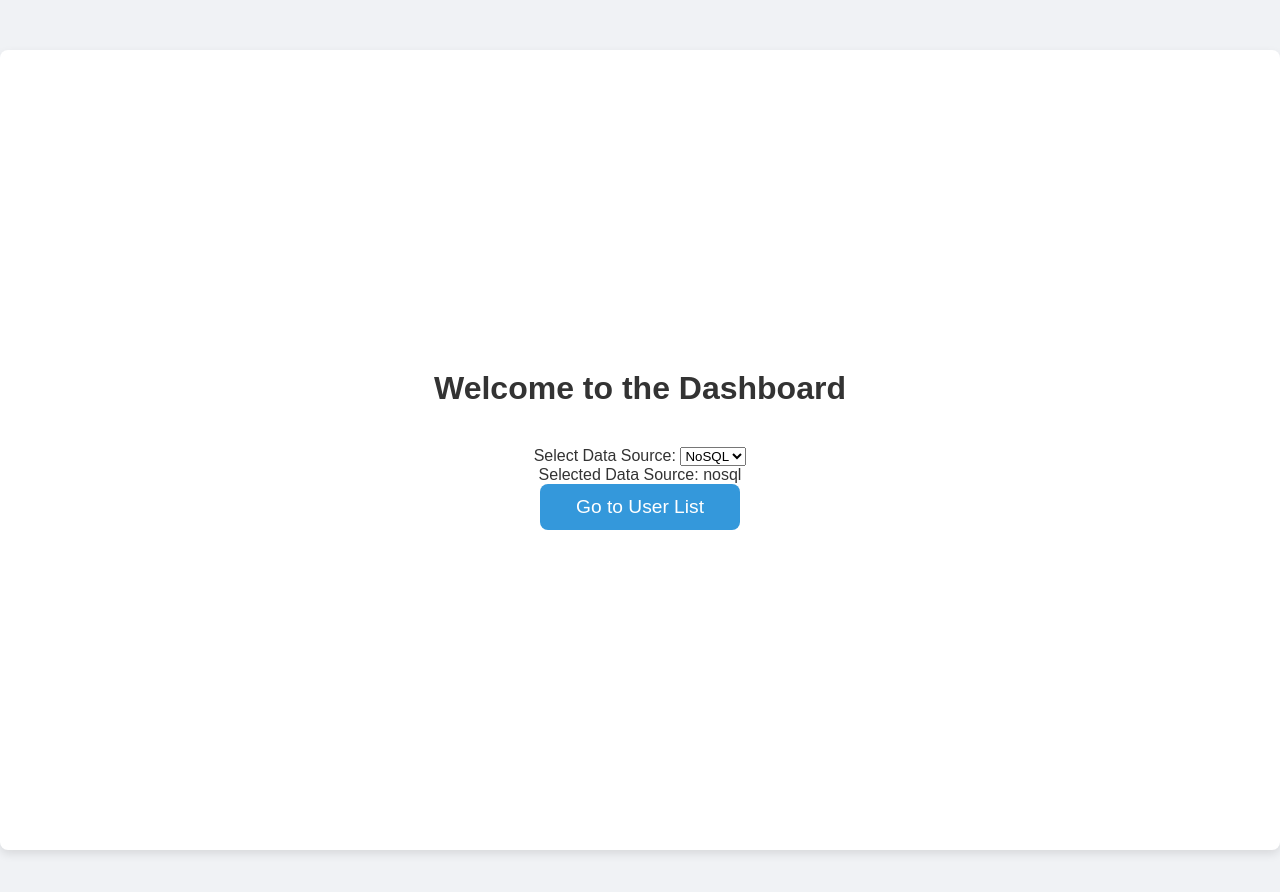
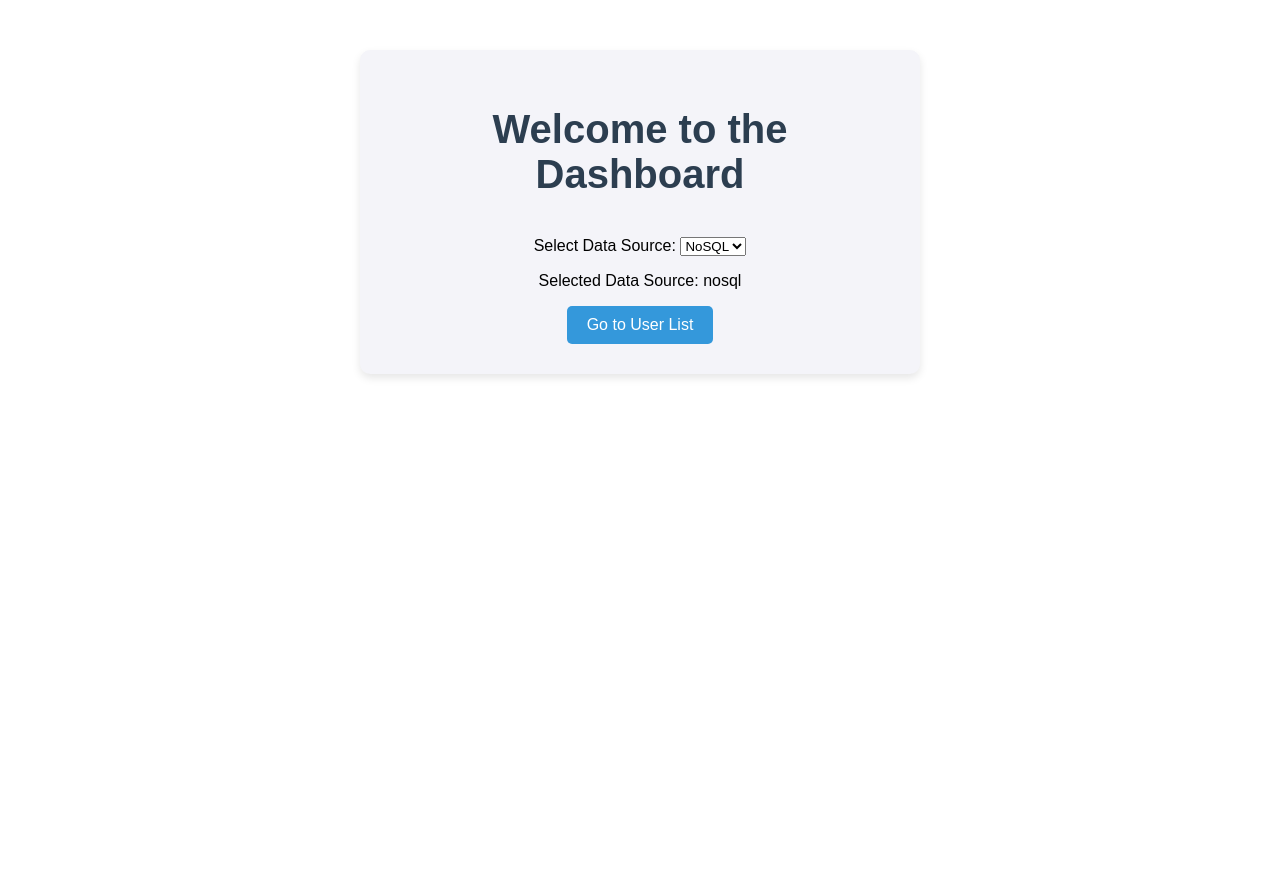
Before and after one commit to monirseccse/Show-user-from-multiple-datasource-frontend, a React (Vite) app in the folder user-lidt/: page / in a window 1280 px wide. Shown: the top 892 px of the page. After the commit the page ends 800 px from the top, so only its background shows below. Built offline with nearby package versions, Linux system fonts and the light colour scheme.

Commit message:
frontend base url and design refactored of home page and active button

```diff
--- a/user-lidt/src/home.css
+++ /dev/null
@@ -1,58 +0,0 @@
-/* Reset margins and paddings */
-* {
-    margin: 0;
-    padding: 0;
-    box-sizing: border-box;
-  }
-
-  /* Body Styling */
-  body {
-    font-family: Arial, sans-serif;
-    background-color: #f0f2f5;
-    color: #333;
-  }
-
-  /* Home Page Container */
-  .home-container {
-    display: flex;
-    flex-direction: column;
-    justify-content: center;
-    align-items: center;
-    height: 100vh;
-    background-color: #ffffff;
-    border-radius: 8px;
-    padding: 40px;
-    text-align: center;
-    box-shadow: 0 4px 10px rgba(0, 0, 0, 0.1);
-  }
-
-  /* Title Styling */
-  .title {
-    font-size: 2.5rem;
-    color: #333;
-    margin-bottom: 30px;
-    font-weight: 600;
-    line-height: 1.2;
-  }
-
-  /* Button Styling */
-  .navigate-button {
-    padding: 12px 24px;
-    font-size: 1.2rem;
-    color: white;
-    background-color: #3498db;
-    border: none;
-    border-radius: 8px;
-    cursor: pointer;
-    transition: background-color 0.3s ease, transform 0.2s ease;
-    width: 200px;
-  }
-
-  .navigate-button:hover {
-    background-color: #2980b9;
-    transform: translateY(-2px);
-  }
-
-  .navigate-button:focus {
-    outline: none;
-  }
--- a/user-lidt/src/home.jsx
+++ b/user-lidt/src/home.jsx
@@ -1,6 +1,5 @@
 import React, { useState } from "react";
 import { useNavigate } from "react-router-dom";
-import "./Home.css"; // Ensure this file exists with proper styles
 
 const Home = () => {
   const navigate = useNavigate();
--- a/user-lidt/src/index.css
+++ b/user-lidt/src/index.css
@@ -1,32 +1,75 @@
-/* Container styling */
 .home-container {
   text-align: center;
   margin: 50px auto;
   font-family: Arial, sans-serif;
+  background-color: #f4f4f9;
+  padding: 30px;
+  border-radius: 10px;
+  box-shadow: 0 4px 8px rgba(0, 0, 0, 0.1);
+  max-width: 500px;
 }
 
 /* Header */
-  .home-container h1 {
-    font-size: 2rem;
-    color: #333;
+.header-title {
+  font-size: 2.5rem;
+  color: #2c3e50;
   margin-bottom: 20px;
 }
 
-  /* Navigation list */
-  .nav-list {
-    list-style: none;
-    padding: 0;
+/* Selector */
+.selector-container {
+  margin-bottom: 20px;
 }
 
-  .nav-item {
+.selector-label {
   font-size: 1.2rem;
-    color: #007bff;
-    cursor: pointer;
-    text-decoration: underline;
-    margin: 10px 0;
+  font-weight: bold;
+  color: #34495e;
+  margin-right: 10px;
 }
 
-  .nav-item:hover {
-    color: #0056b3;
-    text-decoration: none;
+.data-source-selector {
+  padding: 10px;
+  font-size: 1rem;
+  border: 1px solid #bdc3c7;
+  border-radius: 5px;
+  outline: none;
+  transition: border-color 0.3s ease;
 }
+
+.data-source-selector:focus {
+  border-color: #3498db;
+}
+
+.selected-data-source {
+  margin-top: 10px;
+  font-size: 1rem;
+  color: #7f8c8d;
+}
+
+.selected-data-source span {
+  font-weight: bold;
+  color: #3498db;
+}
+
+/* Button */
+.navigate-button {
+  background-color: #3498db;
+  color: #fff;
+  padding: 10px 20px;
+  font-size: 1rem;
+  border: none;
+  border-radius: 5px;
+  cursor: pointer;
+  transition: background-color 0.3s ease, transform 0.2s ease;
+}
+
+.navigate-button:hover {
+  background-color: #2980b9;
+  transform: translateY(-2px);
+}
+
+.navigate-button:active {
+  background-color: #2471a3;
+  transform: translateY(0);
+}
--- /dev/null
+++ b/user-lidt/src/user/config.js
@@ -0,0 +1,6 @@
+// src/config.js
+const config = {
+    API_BASE_URL: import.meta.env.VITE_API_BASE_URL, // Access environment variable
+  };
+
+  export default config;
--- a/user-lidt/src/user/user-form.css
+++ b/user-lidt/src/user/user-form.css
@@ -35,42 +35,31 @@
     gap: 16px;
   }
 
-  /* Individual field container */
   .field-container {
     display: flex;
     flex-direction: column;
-    margin-bottom: 10px;
+    margin-bottom: 20px;
   }
 
-  /* Label styles */
   .field-container label {
+    margin-bottom: 5px;
     font-weight: bold;
-    margin-bottom: 6px;
-    color: #333;
   }
 
-  /* Input and select styles */
-  .field-container input,
-  .field-container select {
-    padding: 10px;
-    font-size: 14px;
-    border-radius: 4px;
-    border: 1px solid #ccc;
-    width: 100%;
-    box-sizing: border-box;
+  .field-container input[type="checkbox"] {
+    margin-right: 10px;
   }
 
-  /* Fieldset styles for nested fields */
-  .field-container fieldset {
-    border: 1px solid #ccc;
-    border-radius: 4px;
-    padding: 10px;
-    margin-bottom: 10px;
+  .field-container.inline {
+    display: flex;
+    align-items: center;
+    gap: 10px; /* Adjust space between label and checkbox */
   }
 
-  .field-container fieldset legend {
-    font-weight: bold;
-    padding: 0 5px;
+  .error {
+    color: red;
+    font-size: 0.875rem;
+    margin-top: 5px;
   }
 
   /* Button styles */
--- a/user-lidt/src/user/user-form.jsx
+++ b/user-lidt/src/user/user-form.jsx
@@ -1,8 +1,7 @@
 import React, { useEffect, useState } from "react";
 import "./user-form.css";
 import { useNavigate, useParams,useLocation } from "react-router-dom";
-
-
+import config from "./config";
 
 const UserForm = () => {
   const navigate = useNavigate()
@@ -37,7 +36,7 @@ const UserForm = () => {
     try {
 
       const response = await fetch(
-        `https://localhost:7006/api/Role`, {
+        `${config.API_BASE_URL}/api/Role`, {
           method: "GET", // Set the method to GET
           headers: {
             "Content-Type": "application/json",
@@ -62,7 +61,7 @@ const UserForm = () => {
     try {
 
       const response = await fetch(
-        `https://localhost:7006/api/User/${id}`, {
+        `${config.API_BASE_URL}/api/User/${id}`, {
           method: "GET", // Set the method to GET
           headers: {
             "Content-Type": "application/json",
@@ -104,8 +103,8 @@ const UserForm = () => {
 
 
   const apiUrl = id
-  ? `https://localhost:7006/api/User/${id}`
-  : `https://localhost:7006/api/User`;
+  ? `${config.API_BASE_URL}/api/User/${id}`
+  : `${config.API_BASE_URL}/api/User`;
 
   const method = id ? "PUT" : "POST";
 
@@ -219,8 +218,7 @@ const UserForm = () => {
           {errors.lastName && <span className="error">{errors.lastName}</span>}
         </div>
 
-        <div className="field-container">
-          <label htmlFor="active">Active</label>
+        <div className="field-container inline">
   <input
     type="checkbox"
     name="active"
@@ -228,6 +226,7 @@ const UserForm = () => {
     checked={formData.active}
     onChange={handleChange}
   />
+  <label htmlFor="active">Active</label>
 </div>
 
         <div className="field-container">
--- a/user-lidt/src/user/user-list.jsx
+++ b/user-lidt/src/user/user-list.jsx
@@ -1,6 +1,7 @@
 import React, { useEffect, useState } from "react";
 import "./user-list.css";
 import { useNavigate, useLocation } from "react-router-dom";
+import config from "./config";
 
 const UserList = () => {
   const navigate = useNavigate();
@@ -13,7 +14,6 @@ const UserList = () => {
   const [searchQuery, setSearchQuery] = useState(""); // State for search input
   const location = useLocation();
   const { dataSource } = location.state || {};
-
   const handleItemsPerPageChange = (event) => {
     setItemsPerPage(Number(event.target.value));
     setCurrentPage(1); // Reset to the first page when items per page changes
@@ -29,7 +29,7 @@ const UserList = () => {
     setError("");
     try {
       const response = await fetch(
-        `https://localhost:7006/api/User?PageNumber=${page}&ItemsPerPage=${itemsPerPage}&LastName=${searchQuery}`,
+        `${config.API_BASE_URL}/api/User?PageNumber=${page}&ItemsPerPage=${itemsPerPage}&LastName=${searchQuery}`,
         {
           method: "GET",
           headers: {
@@ -64,7 +64,7 @@ const UserList = () => {
 
   const deleteUser = async (userId) => {
     try {
-      const response = await fetch(`https://localhost:7006/api/User/${userId}`, {
+      const response = await fetch(`${config.API_BASE_URL}/api/User/${userId}`, {
         method: "DELETE",
         headers: {
           "Content-Type": "application/json",
--- a/user-lidt/src/user/user-view.jsx
+++ b/user-lidt/src/user/user-view.jsx
@@ -2,6 +2,7 @@ import React, { useEffect, useState } from "react";
 import "./user-view.css";
 import { useNavigate, useParams } from "react-router-dom";
 import { useLocation } from "react-router-dom";
+import config from "./config";
 
 const UserView = () => {
   const navigate = useNavigate();
@@ -16,7 +17,7 @@ const UserView = () => {
 
   const fetchRoles = async () => {
     try {
-      const response = await fetch(`https://localhost:7006/api/Role`);
+      const response = await fetch(`${config.API_BASE_URL}/api/Role`);
       const data = await response.json();
       setRoles(data);
     } catch (err) {
@@ -27,7 +28,7 @@ const UserView = () => {
   const fetchUserDetails = async (id) => {
     try {
       setLoading(true);
-      const response = await fetch(`https://localhost:7006/api/User/${id}`, {
+      const response = await fetch(`${config.API_BASE_URL}/api/User/${id}`, {
         method: "GET", // Set the method to GET
         headers: {
           "Content-Type": "application/json",
```
Also changed, not shown: 1 other file (tests, documents, lock files or other folders). Lines whose indentation alone changed are shown as unchanged.
